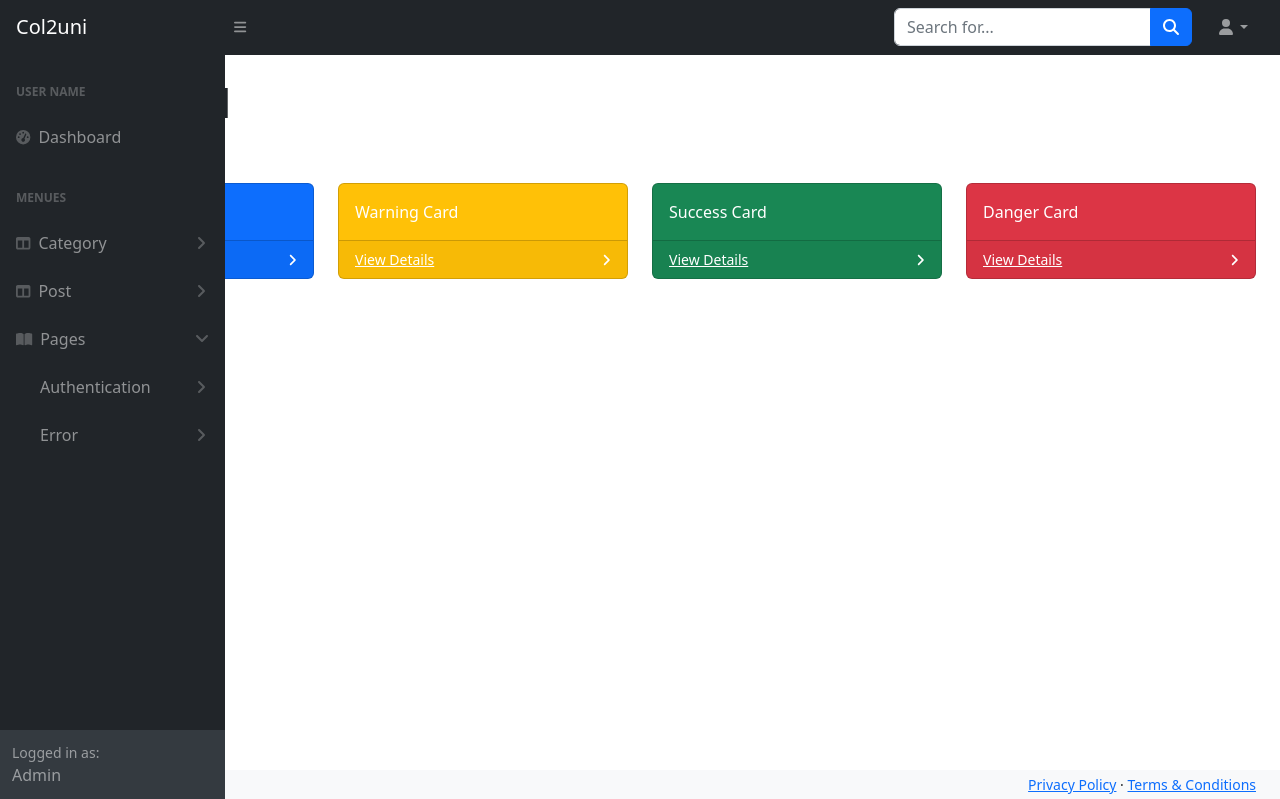
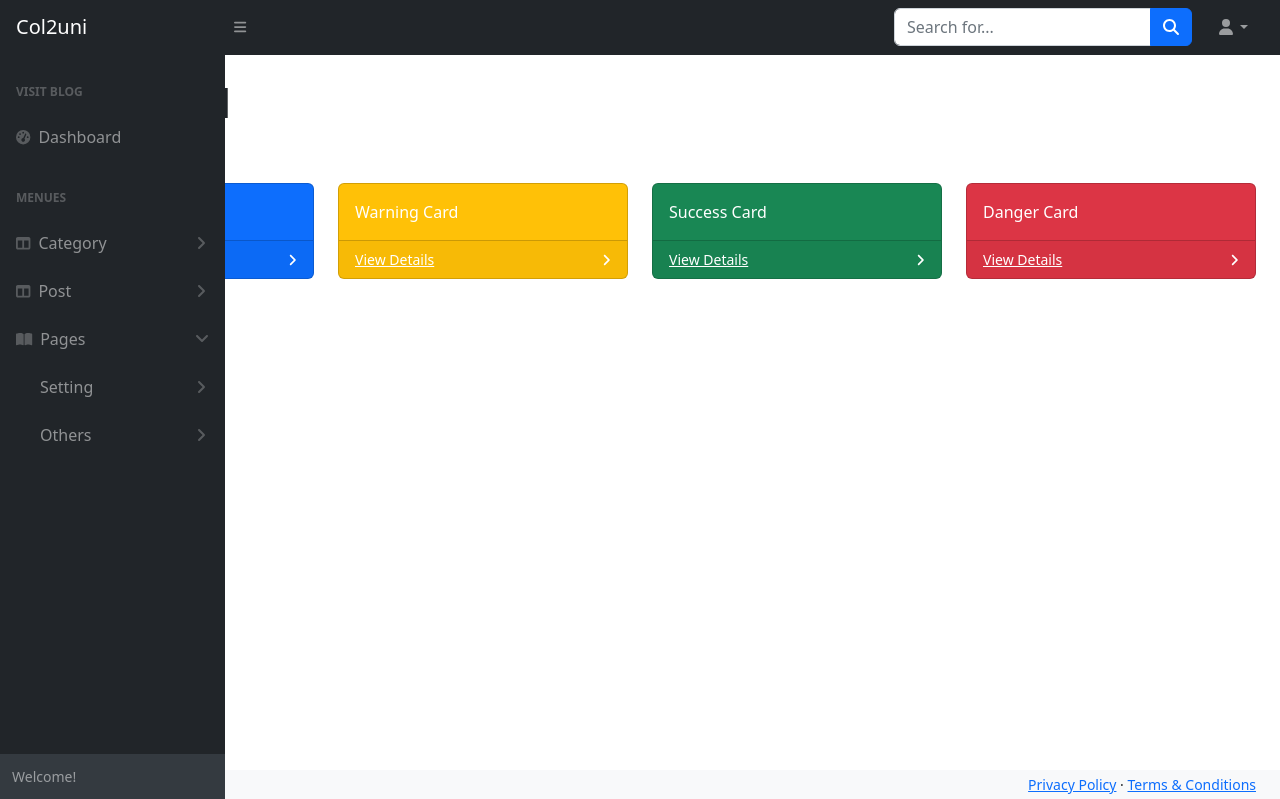
Before and after one commit to rusulazomsumon/col2uni, a Laravel app: page /dashboard in a window 1280 px wide, after a click on "Pages". Shown: the part 1-800 px from the top of the page. Run offline with Laravel 8, Linux system fonts and the light colour scheme; some libraries are stand-ins or nearby versions.

Commit message:
back minor Updt

```diff
--- a/resources/views/backend/inclueds/sidebar.blade.php
+++ b/resources/views/backend/inclueds/sidebar.blade.php
@@ -2,7 +2,7 @@
     <nav class="sb-sidenav accordion sb-sidenav-dark" id="sidenavAccordion">
         <div class="sb-sidenav-menu">
             <div class="nav">
-                <div class="sb-sidenav-menu-heading">User Name</div>
+                <div class="sb-sidenav-menu-heading">Visit Blog</div>
                 <a class="nav-link" href="{{ route('back.index') }}">
                     <div class="sb-nav-link-icon"><i class="fas fa-tachometer-alt"></i></div>
                     Dashboard
@@ -44,18 +44,16 @@
                 <div class="collapse" id="collapsePages" aria-labelledby="headingTwo" data-bs-parent="#sidenavAccordion">
                     <nav class="sb-sidenav-menu-nested nav accordion" id="sidenavAccordionPages">
                         <a class="nav-link collapsed" href="#" data-bs-toggle="collapse" data-bs-target="#pagesCollapseAuth" aria-expanded="false" aria-controls="pagesCollapseAuth">
-                            Authentication
+                            Setting
                             <div class="sb-sidenav-collapse-arrow"><i class="fas fa-angle-down"></i></div>
                         </a>
                         <div class="collapse" id="pagesCollapseAuth" aria-labelledby="headingOne" data-bs-parent="#sidenavAccordionPages">
                             <nav class="sb-sidenav-menu-nested nav">
-                                <a class="nav-link" href="login.html">Login</a>
-                                <a class="nav-link" href="register.html">Register</a>
-                                <a class="nav-link" href="password.html">Forgot Password</a>
+                                <a class="nav-link" href="login.html">Site Info</a>
                             </nav>
                         </div>
                         <a class="nav-link collapsed" href="#" data-bs-toggle="collapse" data-bs-target="#pagesCollapseError" aria-expanded="false" aria-controls="pagesCollapseError">
-                            Error
+                            Others
                             <div class="sb-sidenav-collapse-arrow"><i class="fas fa-angle-down"></i></div>
                         </a>
                         <div class="collapse" id="pagesCollapseError" aria-labelledby="headingOne" data-bs-parent="#sidenavAccordionPages">
@@ -69,8 +67,10 @@
             </div>
         </div>
         <div class="sb-sidenav-footer">
-            <div class="small">Logged in as:</div>
-            Admin
+            <div class="small">Welcome!</div>
+                @if (Auth::check())
+                    <p>{{ Auth::user()->name }}</p>
+                @endif
         </div>
     </nav>
 </div>
--- a/resources/views/backend/index.blade.php
+++ b/resources/views/backend/index.blade.php
@@ -1,13 +1,13 @@
 @extends('backend.layouts.master')
 <!-- page title and subtitle value -->
 @section('page_title','Dashboard')
-@section('page_sub_title','Dashboard')
+@section('page_sub_title','Blog Information')
 <!-- page main conten -->
 @section('content')
 <div class="row">
     <div class="col-xl-3 col-md-6">
         <div class="card bg-primary text-white mb-4">
-            <div class="card-body">Primary Card</div>
+            <div class="card-body">Total</div>
             <div class="card-footer d-flex align-items-center justify-content-between">
                 <a class="small text-white stretched-link" href="#">View Details</a>
                 <div class="small text-white"><i class="fas fa-angle-right"></i></div>
```
Also changed, not shown: 2 other files.
